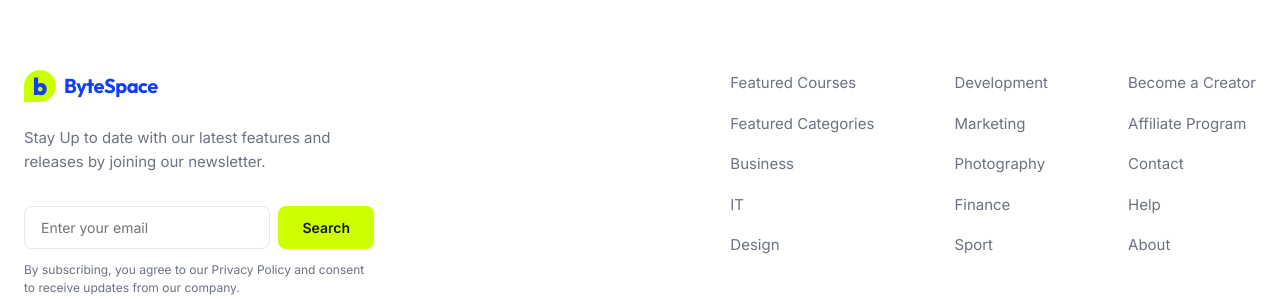
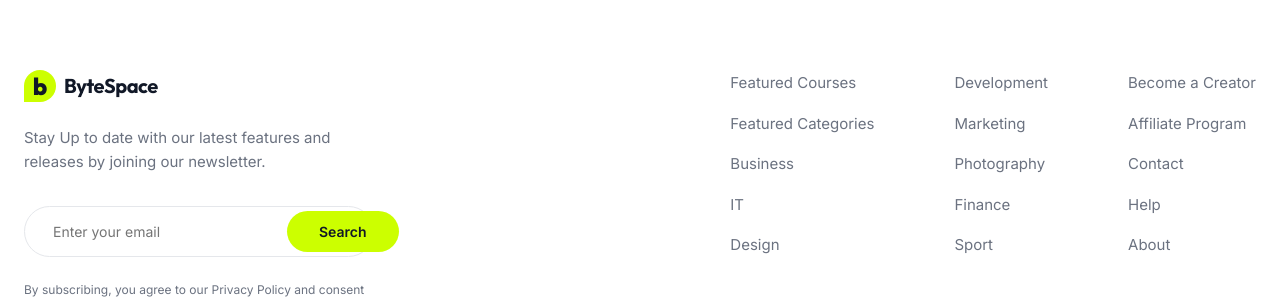
Before and after one commit to Nazrul-dev-91/Doin_tech_assessment-, a React (Vite) app: page /login in a window 1280 px wide. Shown: the part 811-1112 px from the top of the page. Built offline with nearby package versions, Linux system fonts and the light colour scheme.

Commit message:
style: perfect pixel updates to matching Figma

```diff
--- a/src/components/Footer.css
+++ b/src/components/Footer.css
@@ -20,12 +20,12 @@
   align-items: center;
   gap: 8px;
   margin-bottom: 24px;
-  color: var(--color-primary);
+  color: var(--color-text-main);
 }
 
 .footer-logo .logo-icon {
   background: var(--color-accent);
-  color: var(--color-primary);
+  color: var(--color-text-main);
   font-family: var(--font-heading);
   font-weight: 800;
   font-size: 24px;
@@ -53,30 +53,29 @@
 
 .subscribe-form {
   display: flex;
-  gap: 8px;
-  margin-bottom: 12px;
+  background: white;
+  border: 1px solid var(--color-border);
+  border-radius: 50px;
+  padding: 4px;
+  margin-bottom: 24px;
 }
 
 .subscribe-form input {
   flex: 1;
-  padding: 12px 16px;
-  border: 1px solid var(--color-border);
-  border-radius: 8px;
+  padding: 12px 24px;
+  border: none;
+  background: transparent;
   font-family: var(--font-body);
   font-size: 14px;
-}
-
-.subscribe-form input:focus {
   outline: none;
-  border-color: var(--color-primary);
 }
 
 .subscribe-form button {
   background: var(--color-accent);
   color: var(--color-text-main);
   font-weight: 600;
-  padding: 12px 24px;
-  border-radius: 8px;
+  padding: 12px 32px;
+  border-radius: 50px;
   font-size: 14px;
 }
 
--- a/src/components/Navbar.css
+++ b/src/components/Navbar.css
@@ -19,7 +19,7 @@
 
 .logo-icon {
   background: var(--color-accent);
-  color: var(--color-primary);
+  color: var(--color-text-main);
   font-family: var(--font-heading);
   font-weight: 800;
   font-size: 24px;
--- a/src/pages/Home.css
+++ b/src/pages/Home.css
@@ -203,7 +203,7 @@
 .btn-join { background: var(--color-accent); color: black; font-weight: 600; padding: 16px 32px; border-radius: 50px; font-size: 16px; }
 
 /* Testimonials */
-.testimonials-section { padding: 80px 24px 120px; }
+.testimonials-section { padding: 80px 24px 120px; background: radial-gradient(circle at top right, rgba(204,255,0,0.15) 0%, rgba(255,255,255,0) 50%), radial-gradient(circle at bottom left, rgba(15,61,250,0.1) 0%, rgba(255,255,255,0) 50%); }
 .section-header.split-testi { display: flex; align-items: center; gap: 40px; max-width: 100%; margin-bottom: 60px; text-align: left; }
 .section-header.split-testi h2 { flex: 1; font-size: 48px; margin: 0; line-height: 1.1; }
 .section-header.split-testi p { flex: 1; margin: 0; }
```
